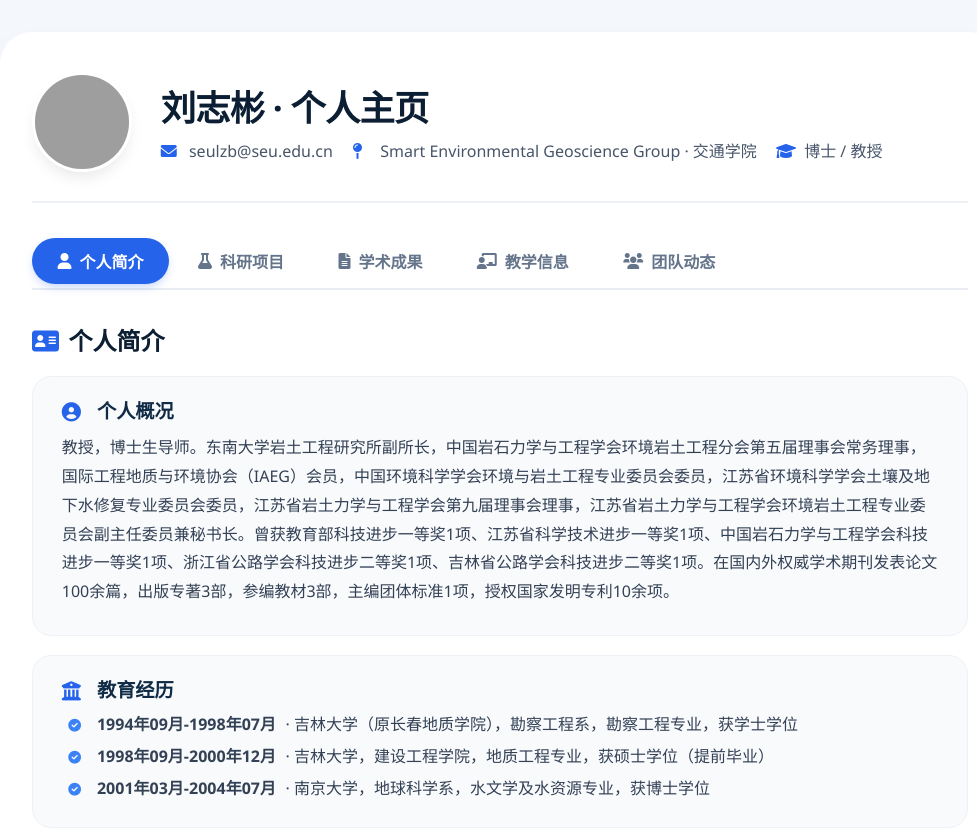
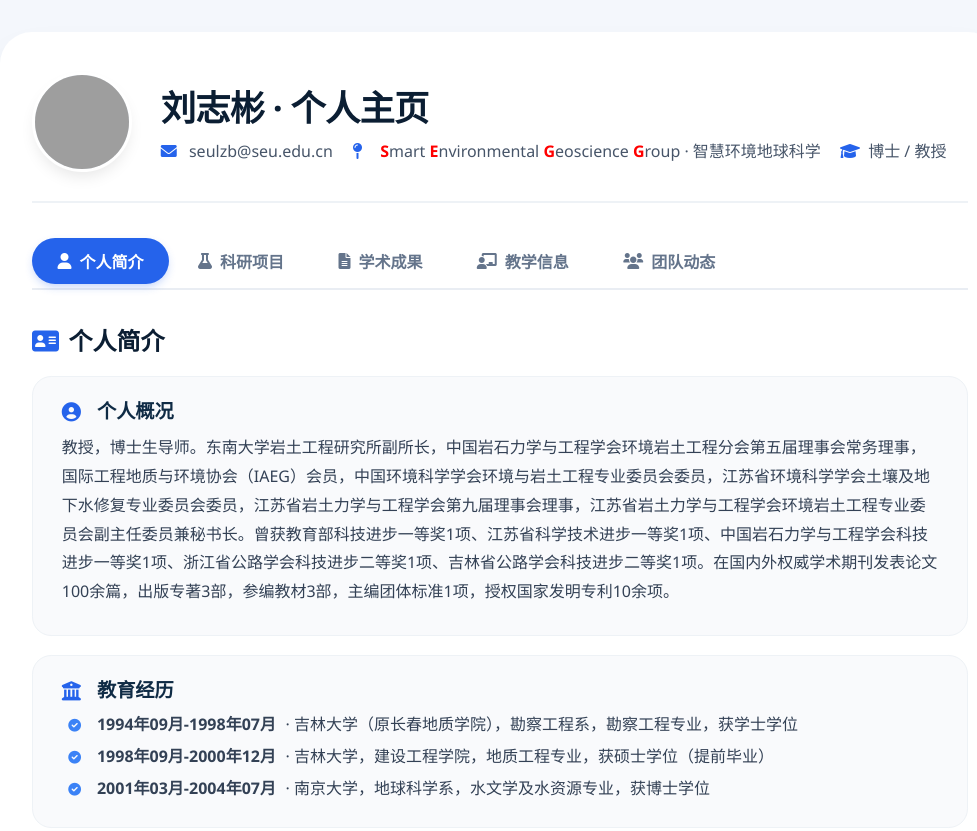
Before and after one commit to seulzb/seulzb.github.io, a plain HTML site: page index.html in a window 1280 px wide. Shown: the top 831 px of the page, without its empty margins (140-1117 px from the left). Drawn offline with Linux system fonts and the light colour scheme; grey boxes are pictures that could not be loaded.

Commit message:
Update profile title with styled text

```diff
--- a/index.html
+++ b/index.html
@@ -408,7 +408,7 @@
       <h1>刘志彬 · 个人主页</h1>
       <div class="subhead">
         <span><i class="fas fa-envelope"></i> seulzb@seu.edu.cn</span>
-        <span><i class="fas fa-map-pin"></i> Smart Environmental Geoscience Group · 交通学院</span>
+        <span><i class="fas fa-map-pin"></i> <span style="color: red; font-weight: bold;">S</span>mart <span style="color: red; font-weight: bold;">E</span>nvironmental <span style="color: red; font-weight: bold;">G</span>eoscience <span style="color: red; font-weight: bold;">G</span>roup · 智慧环境地球科学</span>
         <span><i class="fas fa-graduation-cap"></i> 博士 / 教授</span>
       </div>
     </div>
```
